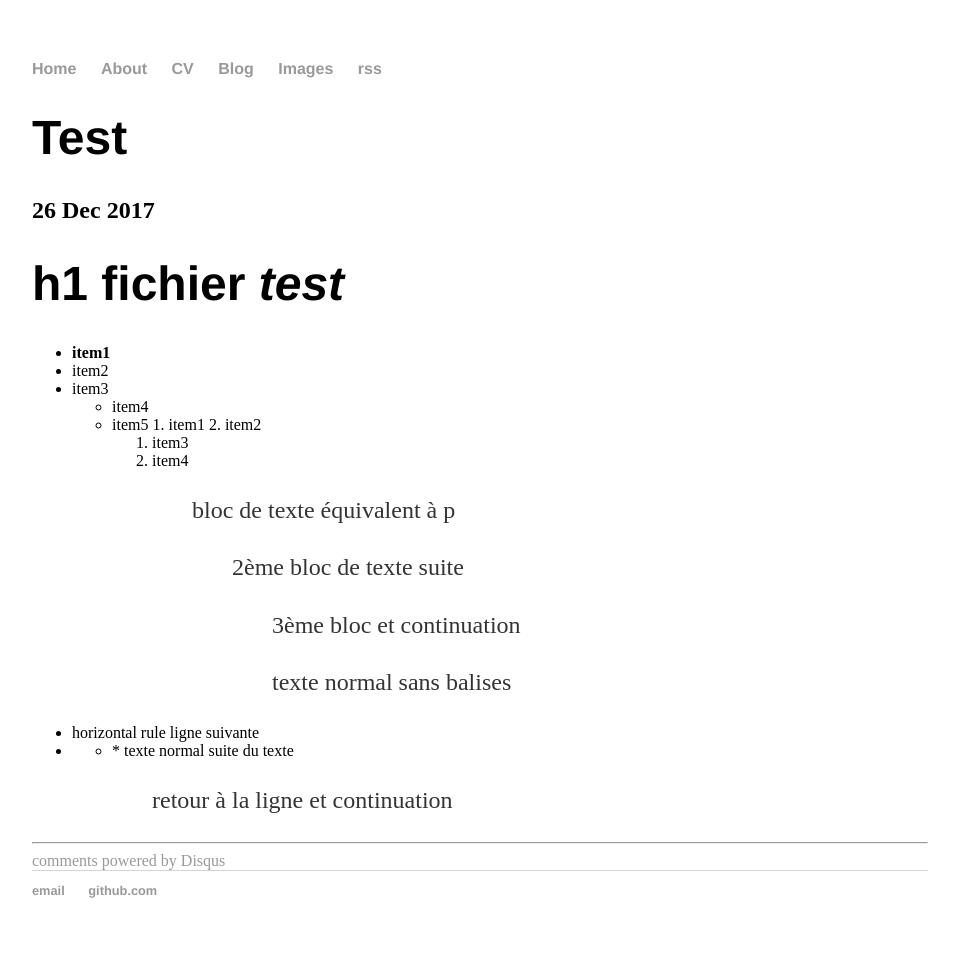
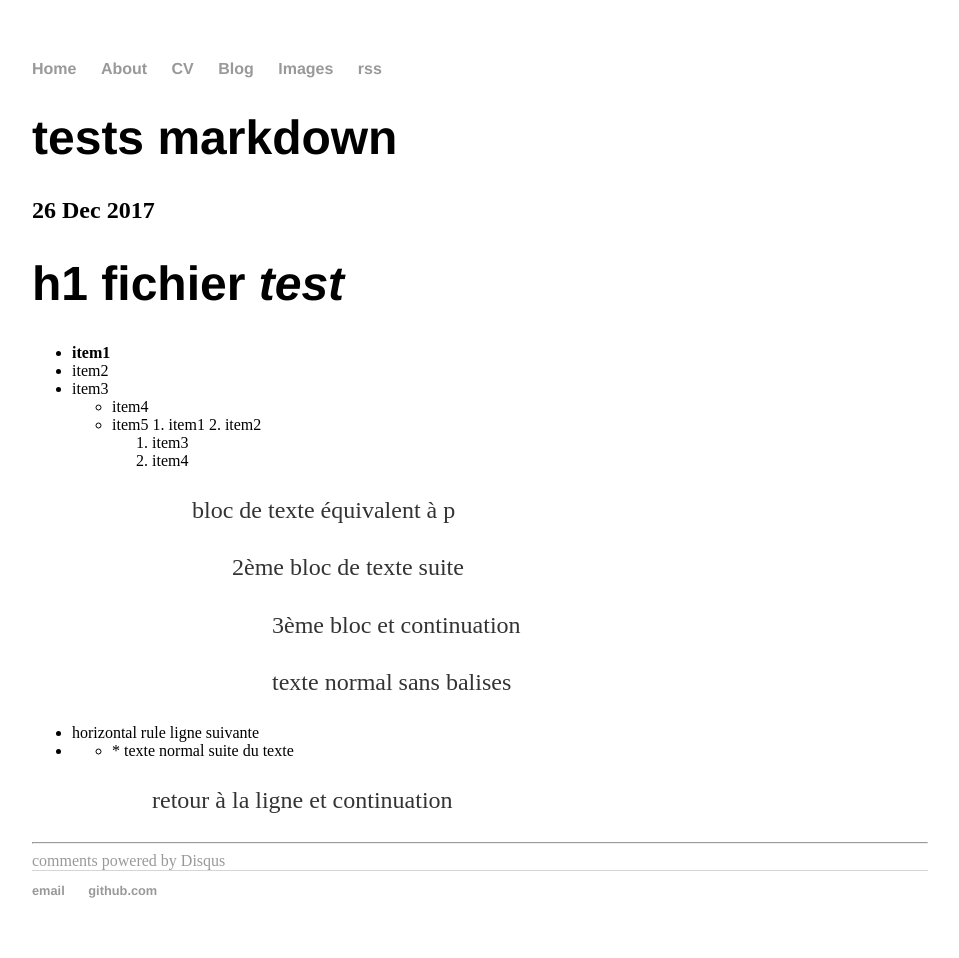
Before and after one commit to poelon/poelon.github.io, a Jekyll site: the page built from _posts/2017-12-26-test.md, in a window 1280 px wide. Shown: the whole page, without its empty margins (160-1119 px from the left). Built offline with Jekyll 4.4.1, drawn with Linux system fonts in a browser that asks for light colours; our own code applies the rules of GitHub Pages for plain Markdown files; comment, search, counter and statistics services are not loaded.

Commit message:
Update 2017-12-26-test.md

```diff
--- a/_posts/2017-12-26-test.md
+++ b/_posts/2017-12-26-test.md
@@ -1,3 +1,8 @@
+---
+layout: post
+title:  "tests markdown"
+categories: jekyll update
+---
 # h1 fichier *test*
 * **item1**
 * item2
```
